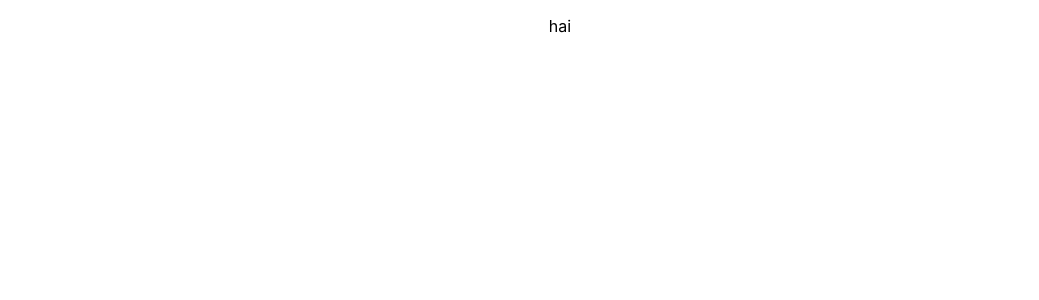
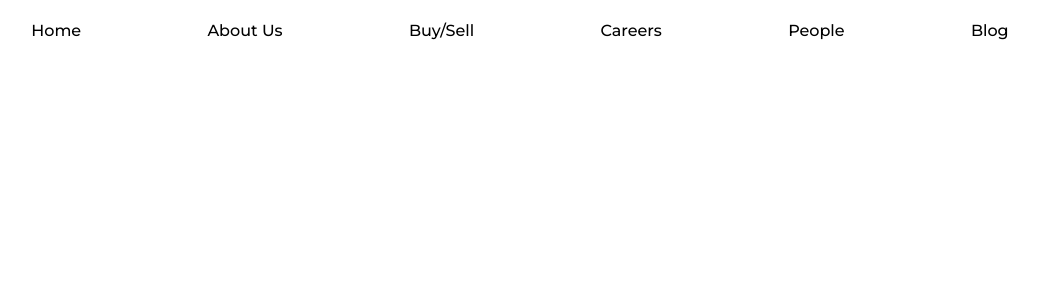
Before and after one commit to akshay-vinod/Jaiveekam, a React (Create React App) app: page / in a window 1280 px wide. Shown: the top 300 px of the page, without its empty margins (80-1119 px from the left). Built offline with nearby package versions, Linux system fonts and the light colour scheme.

Commit message:
nav bar updated

```diff
--- /dev/null
+++ b/src/components/Nav.css
@@ -0,0 +1,31 @@
+@import url("https://fonts.googleapis.com/css2?family=Montserrat:wght@500&display=swap");
+* {
+  border: 0;
+  padding: 0;
+  box-sizing: border-box;
+}
+ul {
+  margin-right: 5em;
+  display: flex;
+  justify-content: space-evenly;
+  align-items: center;
+  padding: 5px 5px;
+}
+li,
+a {
+  color: black;
+  text-decoration: none;
+  list-style: none;
+  font-family: "Montserrat", sans-serif;
+}
+a:hover {
+  color: #5caa45;
+}
+li {
+  list-style: none;
+  display: inline-block;
+  padding: 0px 20px;
+}
+a {
+  transition: all 0.3s ease 0;
+}
--- a/src/components/Nav.js
+++ b/src/components/Nav.js
@@ -1,6 +1,33 @@
 import React from "react";
-
+import "./Nav.css";
 const Nav = () => {
-  return <p>hai</p>;
+  return (
+    <div className="alignitems">
+      <header>
+        <nav>
+          <ul>
+            <li>
+              <a href="#">Home</a>
+            </li>
+            <li>
+              <a href="#">About Us </a>
+            </li>
+            <li>
+              <a href="#">Buy/Sell</a>
+            </li>
+            <li>
+              <a href="#">Careers</a>
+            </li>
+            <li>
+              <a href="#">People</a>
+            </li>
+            <li>
+              <a href="#">Blog</a>
+            </li>
+          </ul>
+        </nav>
+      </header>
+    </div>
+  );
 };
 export default Nav;
```
